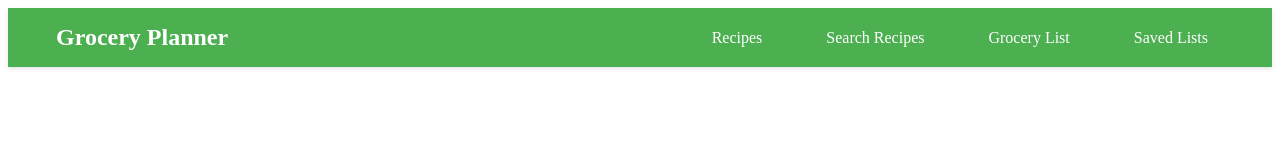
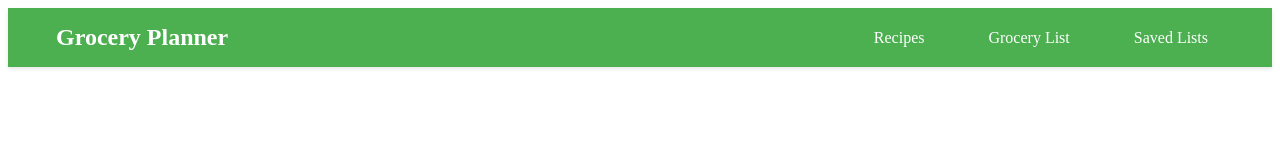
Before and after one commit to evanknapke/grocery-planner, a Vue app: page / in a window 1280 px wide. Shown: the top 160 px of the page. Built offline with nearby package versions, Linux system fonts and the light colour scheme.

Commit message:
Remove duplicate recipe page route and add a catchall route

```diff
--- a/src/router/TopLevelRoutes.ts
+++ b/src/router/TopLevelRoutes.ts
@@ -22,12 +22,6 @@ const TopLevelRoutes: RouteRecord[] = [
     component: () => import('@/pages/RecipeDetails.vue'),
   },
   {
-    path: '/search',
-    name: 'SearchRecipes',
-    title: 'Search Recipes',
-    component: () => import('@/pages/SearchRecipes.vue'),
-  },
-  {
     path: '/grocery-list',
     name: 'GroceryList',
     title: 'Grocery List',
@@ -38,6 +32,13 @@ const TopLevelRoutes: RouteRecord[] = [
     name: 'SavedLists',
     title: 'Saved Lists',
     component: () => import('@/pages/SavedLists.vue')
+  },
+  {
+    path: '/:pathMatch(.*)*',
+    name: 'NotFound',
+    title: 'Not Found',
+    hideFromNavigation: true,
+    redirect: '/'
   }
 ]
 
```
